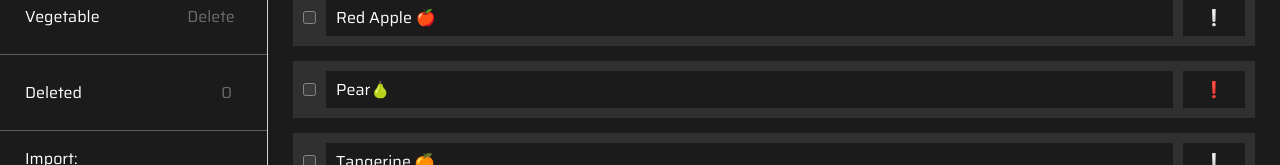
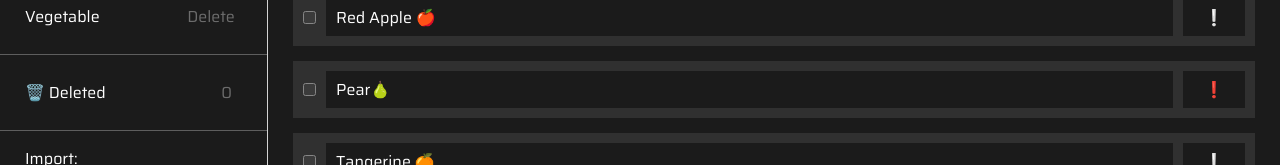
Before and after one commit to tquintal/to-do-app, a React (Create React App) app: page / in a window 1280 px wide. Shown: the part 492-657 px from the top of the page. Built offline with nearby package versions, Linux system fonts and the light colour scheme.

Commit message:
small nav improvement

```diff
--- a/src/components/Menu/Categories/Categories.js
+++ b/src/components/Menu/Categories/Categories.js
@@ -3,11 +3,12 @@ import Context from '../../../context/context';
 import classes from './Categories.module.css';
 import Button from '../../../UI/Button';
 
-const Categories = props => {
+function Categories() {
     const context = useContext(Context);
 
     const onCategoryChangeHandler = event => {
         context.onSetListBy(event.target.attributes.category.value);
+        context.onShowMobileMenu();
     };
 
     const onDeleteHandler = event => {
@@ -47,7 +48,7 @@ const Categories = props => {
         <li className={classes['separator']} />
 
         <li onClick={onCategoryChangeHandler} category={'Deleted'} className={`${classes['ul-li-item']} ${context.listBy === 'deleted' && classes['ul-li-item-active']}`}>
-            Deleted
+            🗑️ Deleted
             <p className={classes['deleted-counter']}>{context.toDos.filter(todo => todo.deleted).length}</p>
         </li>
 
```
